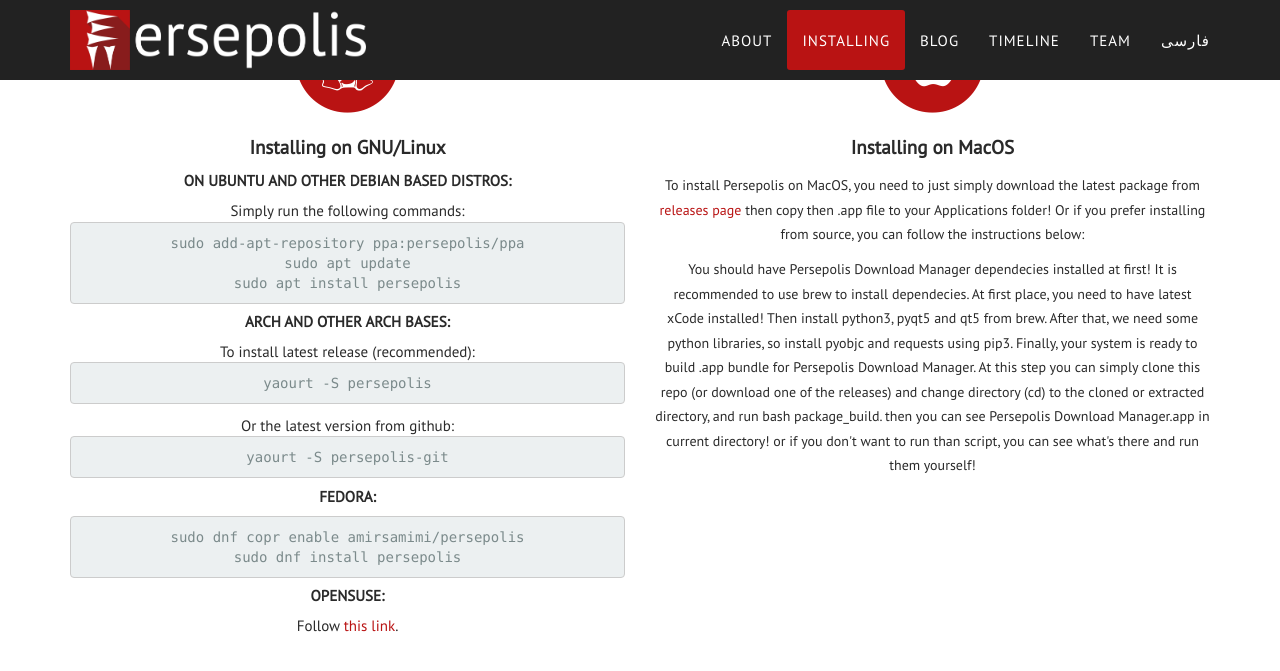
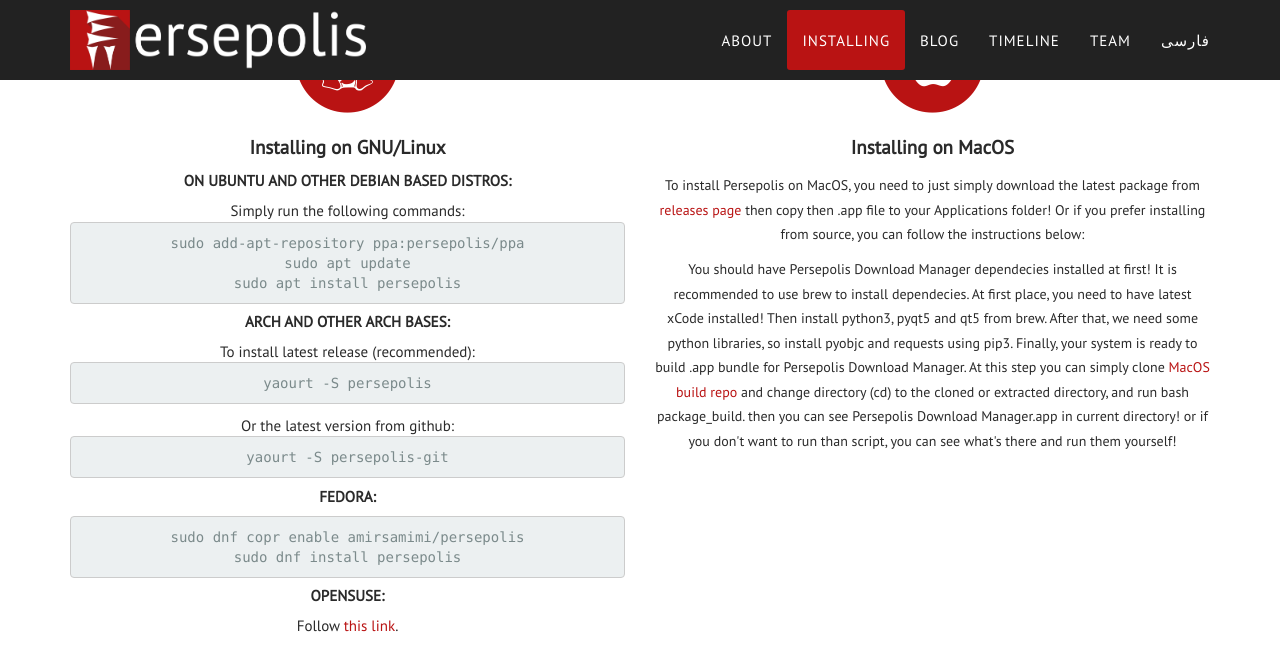
Before and after one commit to mavahedinia/mr0null.github.io, a Jekyll site: the page built from index.html, in a window 1280 px wide and 900 px high, scrolled down 2058 px. Shown: the top 671 px of the window. Built offline with Jekyll 4.4.1, drawn with Linux system fonts in a browser that asks for light colours; some web fonts are replaced.

Commit message:
Updated how to!

```diff
--- a/_includes/services-fa.html
+++ b/_includes/services-fa.html
@@ -54,6 +54,7 @@ sudo dnf install persepolis
                         <li>pyobjc</li>
                     </ul>
                     (فراموش نکنین که برای نصب pyobjc به آخرین نسخه Xcode نیاز دارین!)
+                    حالا باید فایل‌های لازم برای بیلد پروژه را از <a href="https://github.com/persepolisdm/mac-package-build">مخزن بیلد پروژه برای مک</a> دانلود کنین!
                     حالا باید دست به ترمینال شین و به پوشه‌ای که سورس پروژه رو توش ریختین (از گیت‌هاب دانلود کردین یا هر جور دیگه‌ای!) برین و تو ترمینال، دستور زیر رو بزنین:
 <pre class="highlight"><code>bash package_build
 </code></pre>
--- a/_includes/services.html
+++ b/_includes/services.html
@@ -42,7 +42,7 @@ Follow <a href="https://goo.gl/7p3MdK">this link</a>.
                     </span>
                     <h4 class="service-heading">Installing on MacOS</h4>
                     <p class="">To install Persepolis on MacOS, you need to just simply download the latest package from <a href="https://github.com/persepolisdm/persepolis/releases">releases page</a> then copy then .app file to your Applications folder! Or if you prefer installing from source, you can follow the instructions below:</p>
-                    <p>You should have Persepolis Download Manager dependecies installed at first! It is recommended to use brew to install dependecies. At first place, you need to have latest xCode installed! Then install python3, pyqt5 and qt5 from brew. After that, we need some python libraries, so install pyobjc and requests using pip3. Finally, your system is ready to build .app bundle for Persepolis Download Manager. At this step you can simply clone this repo (or download one of the releases) and change directory (cd) to the cloned or extracted directory, and run bash package_build. then you can see Persepolis Download Manager.app in current directory! or if you don't want to run than script, you can see what's there and run them yourself!</p>
+                    <p>You should have Persepolis Download Manager dependecies installed at first! It is recommended to use brew to install dependecies. At first place, you need to have latest xCode installed! Then install python3, pyqt5 and qt5 from brew. After that, we need some python libraries, so install pyobjc and requests using pip3. Finally, your system is ready to build .app bundle for Persepolis Download Manager. At this step you can simply clone <a href="https://github.com/persepolisdm/mac-package-build">MacOS build repo</a> and change directory (cd) to the cloned or extracted directory, and run bash package_build. then you can see Persepolis Download Manager.app in current directory! or if you don't want to run than script, you can see what's there and run them yourself!</p>
                 </div>
             </div>
         </div>
```
